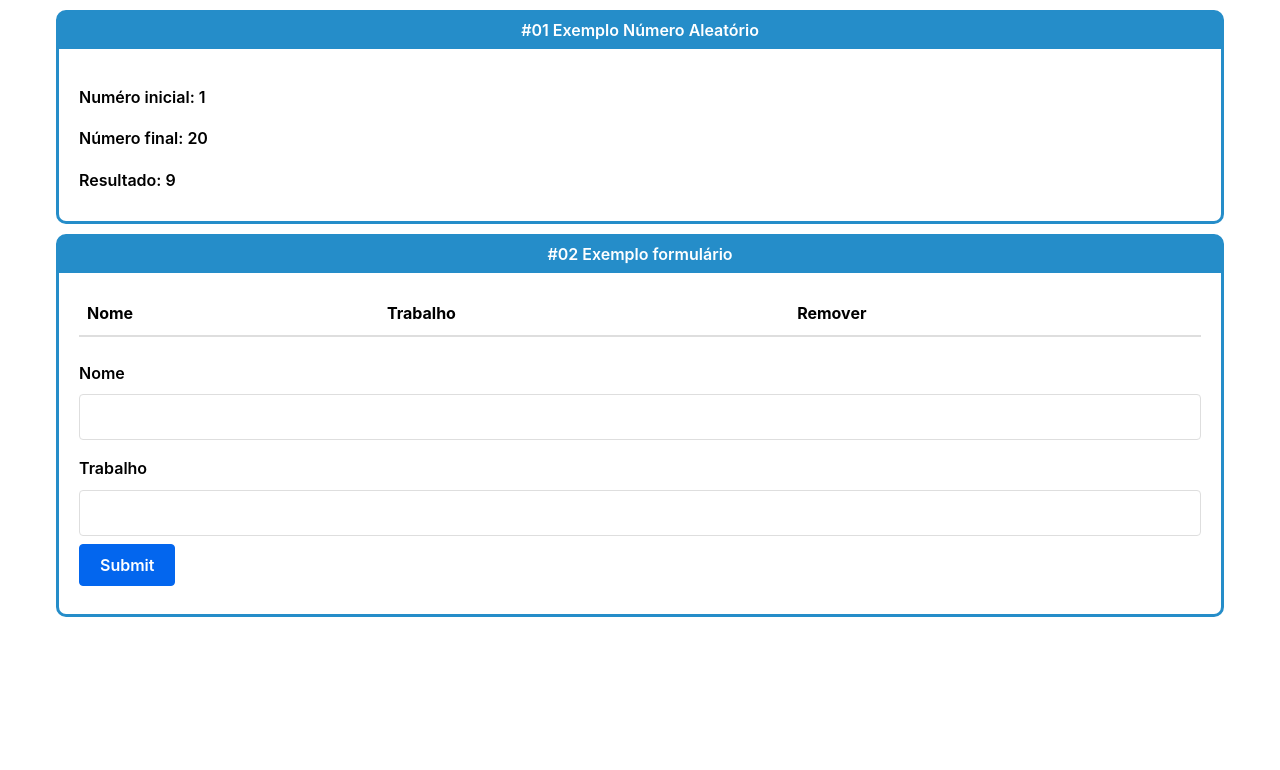
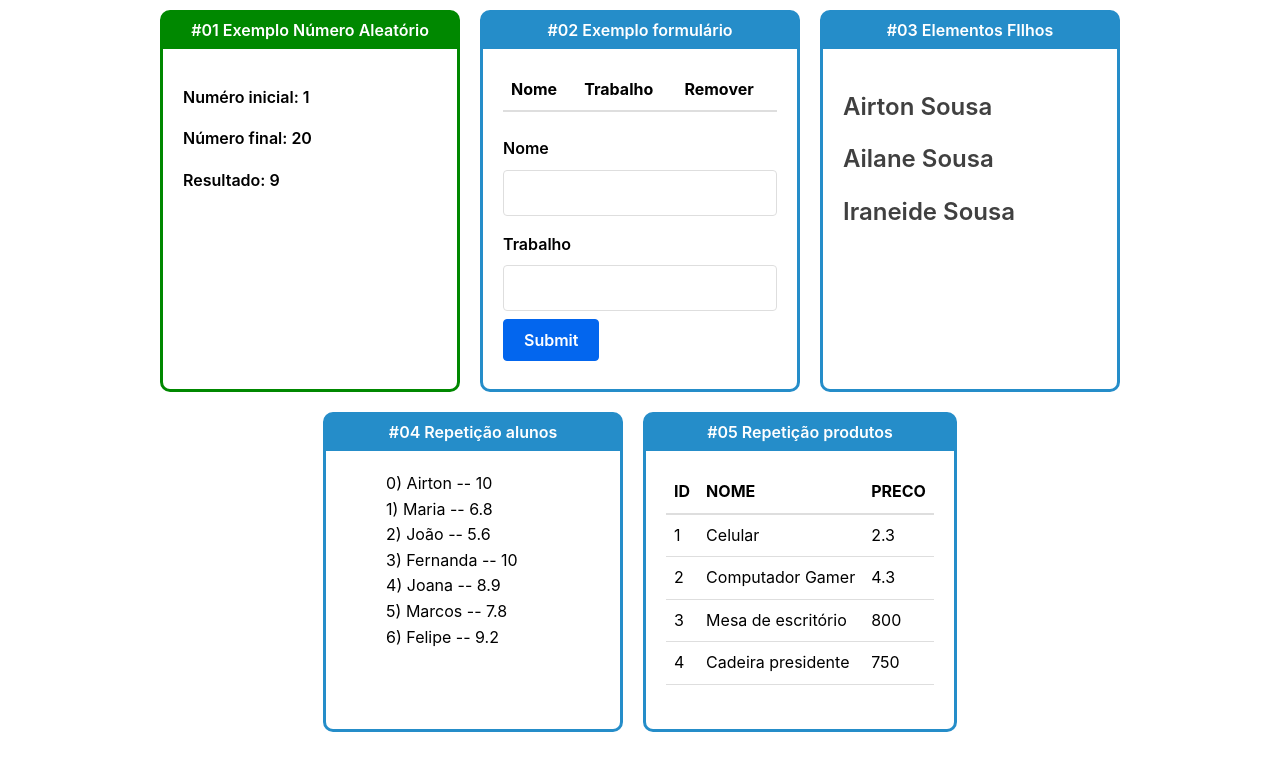
Before and after one commit to notria-12/ReactReview, a React (Create React App) app: page / in a window 1280 px wide. Shown: the top 770 px of the page. Built offline with nearby package versions, Linux system fonts and the light colour scheme.

Commit message:
Trabalhondo com componentes, estilos e props

```diff
--- /dev/null
+++ b/src/App.css
@@ -0,0 +1,5 @@
+.container .cards{
+    display: flex;
+    flex-wrap: wrap;
+    justify-content: center;
+}
--- a/src/App.js
+++ b/src/App.js
@@ -3,6 +3,11 @@ import Table from './Table'
 import Form from './Form'
 import NumberRandom from './components/NumberRandom'
 import Card from './components/layout/Card'
+import './App.css'
+import Familia from './components/Familia'
+import FamiliaMembro from './components/FamiliaMembro'
+import ListaAlunos from './components/repeticao/ListaAlunos'
+import TabelaProdutos from './components/repeticao/TabelaProdutos'
 
 class App extends Component {
     state = {
@@ -31,7 +36,8 @@ class App extends Component {
         return (
             <div className="container">
 
-                <Card titulo="#01 Exemplo Número Aleatório">
+                <div className="cards">
+                    <Card titulo="#01 Exemplo Número Aleatório" color="#080">
                         <NumberRandom max={20} min={1}></NumberRandom>
                     </Card>
 
@@ -39,6 +45,25 @@ class App extends Component {
                         <Table characterData={characters} removeCharacter={this.removeCharacter} />
                         <Form handleSubmit={this.handleSubmit}></Form>
                     </Card>
+
+                    <Card titulo="#03 Elementos FIlhos">
+                        <Familia sobrenome="Sousa">
+                            <FamiliaMembro nome="Airton" ></FamiliaMembro>
+                            <FamiliaMembro nome="Ailane" ></FamiliaMembro>
+                            <FamiliaMembro nome="Iraneide" ></FamiliaMembro>
+                        </Familia>
+
+                    </Card>
+
+                    <Card titulo="#04 Repetição alunos">
+                        <ListaAlunos></ListaAlunos>
+
+                    </Card>
+                    <Card titulo="#05 Repetição produtos">
+                        <TabelaProdutos></TabelaProdutos>
+
+                    </Card>
+                </div>
             </div>
         )
     }
--- /dev/null
+++ b/src/components/Familia.jsx
@@ -0,0 +1,11 @@
+import React from 'react'
+
+export default props => {
+    return(
+        <div>
+            {React.Children.map(props.children, (child) => {
+                return React.cloneElement(child, props)
+            })}
+        </div>
+    )
+}
--- /dev/null
+++ b/src/components/FamiliaMembro.jsx
@@ -0,0 +1,9 @@
+import React from 'react'
+
+export default props => {
+    return(
+        <div>
+            <h4>{props.nome} {props.sobrenome}</h4>
+        </div>
+    )
+}
--- a/src/components/layout/Card.css
+++ b/src/components/layout/Card.css
@@ -1,9 +1,12 @@
 .card{
-    background-color: rgb(37, 141, 201);
-    border: 3px solid rgb(37, 141, 201);
+
+    border: 3px solid;
     border-radius: 10px;
     overflow: hidden;
-    margin: 10px 0px;
+    margin: 10px;
+    display: flex;
+    flex-direction: column;
+    min-width: 300px;
 }
 
 .title{
@@ -15,6 +18,7 @@
 }
 
 .card .content{
+    flex: 1;
     background-color: #fff;
     color: #000;
     padding:  20px;
--- a/src/components/layout/Card.jsx
+++ b/src/components/layout/Card.jsx
@@ -2,8 +2,12 @@ import React from 'react'
 import './Card.css'
 
 export default props => {
+    const style = {
+        backgroundColor: props.color || 'rgb(37, 141, 201)',
+        borderColor: props.color || 'rgb(37, 141, 201)',
+    }
     return (
-        <div className="card">
+        <div className="card" style={style}>
 
             <div className="title">{props.titulo}</div>
             <div className="content">
--- /dev/null
+++ b/src/components/repeticao/ListaAlunos.jsx
@@ -0,0 +1,14 @@
+import React from 'react'
+import alunos from '../../data/alunos'
+
+export default props => {
+
+    const listaAlunos = alunos.map((aluno, i) => {
+        return <li key={i}>{aluno.id}) {aluno.nome} -- {aluno.nota}</li>
+    })
+    return (
+        <div>
+            <ul style={{listStyle: "none"}}>{listaAlunos}</ul>
+        </div>
+    )
+}
--- /dev/null
+++ b/src/components/repeticao/TabelaProdutos.jsx
@@ -0,0 +1,30 @@
+import React from 'react'
+import produtos from '../../data/produtos'
+
+export default props => {
+    const tableBody =
+        produtos.map((produto, i) => {
+            return <tbody>
+                <tr key={i}>
+                    <td>{produto.id}</td>
+                    <td>{produto.nome}</td>
+                    <td>{produto.preco}</td>
+                </tr>
+            </tbody>
+        })
+
+    return (
+        <div>
+            <table>
+                <thead>
+                    <th>ID</th>
+                    <th>NOME</th>
+                    <th>PRECO</th>
+                </thead>
+                {
+                    tableBody
+                }
+            </table>
+        </div>
+    )
+}
--- /dev/null
+++ b/src/data/alunos.js
@@ -0,0 +1,37 @@
+export default [
+    {
+        id: 0,
+        nome: "Airton",
+        nota: 10
+    },
+    {
+        id: 1,
+        nome: "Maria",
+        nota: 6.8
+    },
+    {
+        id: 2,
+        nome: "João",
+        nota: 5.6
+    },
+    {
+        id: 3,
+        nome: "Fernanda",
+        nota: 10
+    },
+    {
+        id: 4,
+        nome: "Joana",
+        nota: 8.9
+    },
+    {
+        id: 5,
+        nome: "Marcos",
+        nota: 7.8
+    },
+    {
+        id: 6,
+        nome: "Felipe",
+        nota: 9.2
+    }
+]
--- /dev/null
+++ b/src/data/produtos.js
@@ -0,0 +1,22 @@
+export default [
+    {
+        id: 1,
+        nome: "Celular",
+        preco: 2.300
+    },
+    {
+        id: 2,
+        nome: "Computador Gamer",
+        preco: 4.300
+    },
+    {
+        id: 3,
+        nome: "Mesa de escritório",
+        preco: 800
+    },
+    {
+        id: 4,
+        nome: "Cadeira presidente",
+        preco: 750
+    }
+]
```
Lines whose indentation alone changed are shown as unchanged.
